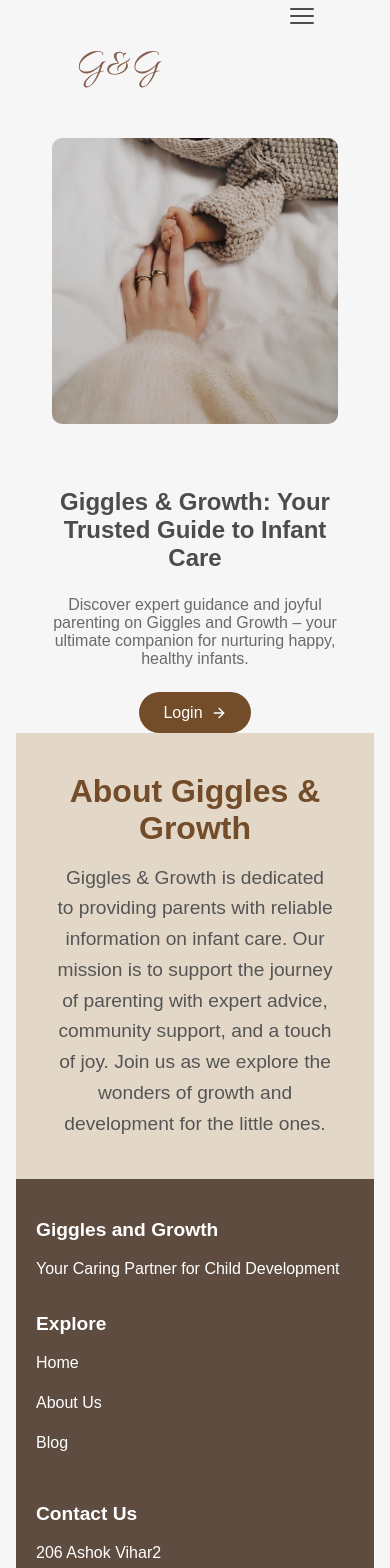
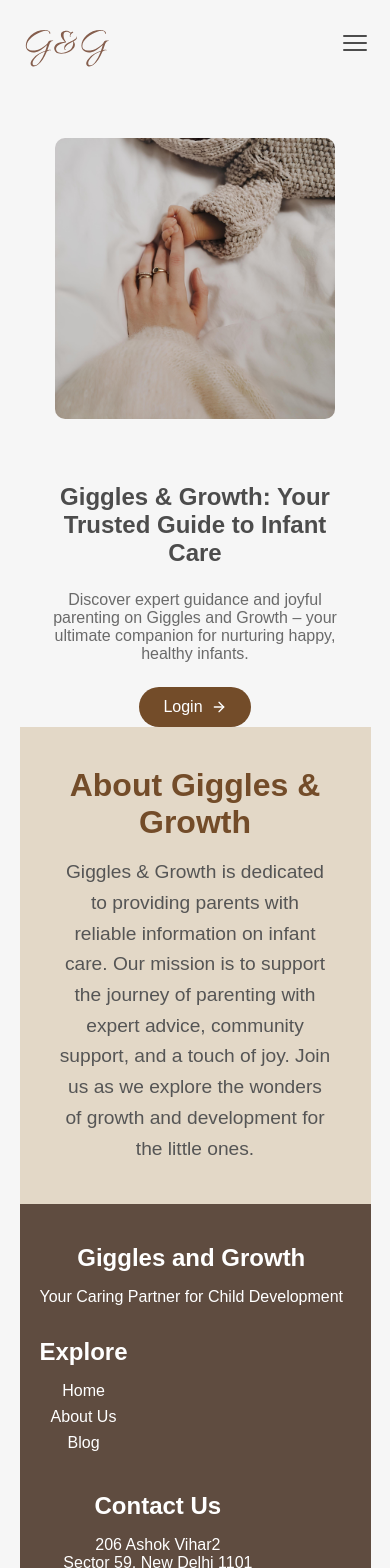
Before and after one commit to Prolifictalen/infactcare, a React (Create React App) app: page / in a window 390 px wide. Shown: the top 1568 px of the page. Built offline with nearby package versions, Linux system fonts and the light colour scheme.

Commit message:
Update App.css

```diff
--- a/src/App.css
+++ b/src/App.css
@@ -6,20 +6,21 @@
   font-family: "Reem Kufi", sans-serif !important;
 }
 
-html, body {
-  overflow-x: hidden; /* Prevent horizontal scrolling */
-  max-width: 100%; /* Restrict body width */
+img {
+  max-width: 100%;
+  height: auto;
 }
 
 body {
+  max-width: 100%;
+  overflow-x: hidden;
   background-color: #f6f6f6;
 }
 
 .App {
   min-height: 100vh;
-  padding: 0 1rem; /* Add padding without causing overflow */
-  width: 100%;
-  max-width: 100%; /* Ensure no horizontal overflow */
+  width: 90vw;
+  max-width: 1900px;
   margin: 0 auto;
 }
 
@@ -29,25 +30,15 @@ nav {
   align-items: center;
   justify-content: space-between;
   max-height: 90px;
-  margin-top: 0;
-  flex-wrap: wrap; /* Ensure it wraps on small screens */
-}
-
-.nav-links-container {
-  display: flex;
-  flex-wrap: wrap; /* Allow links to wrap */
-  justify-content: center;
-  max-width: 100%; /* Prevent horizontal overflow */
+  margin-top: 0px;
 }
 
 .nav-links-container a {
-  margin: 0.5rem;
+  margin-right: 3rem;
   text-decoration: none;
   color: black;
   font-size: 1.1rem;
   font-weight: 600;
-  flex: 1; /* Allow links to shrink */
-  text-align: center; /* Align links in the center */
 }
 
 .logo {
@@ -64,7 +55,6 @@ nav {
   justify-content: space-between;
   padding-top: 3rem;
   position: relative;
-  flex-wrap: wrap; /* Ensure wrapping on smaller screens */
 }
 
 .home-text-section {
@@ -79,7 +69,6 @@ nav {
   font-size: clamp(2rem, 5vw, 4rem);
   color: #4c4c4c;
   max-width: 600px;
-  text-align: left;
 }
 
 .description {
@@ -120,6 +109,76 @@ nav {
   border-radius: 10px;
 }
 
+/* Interactive Cards Section */
+.interactive-section {
+  padding: 40px 0;
+  background-color: #fdf8f5; /* Light beige background */
+  text-align: center;
+}
+
+.interactive-section h2 {
+  font-size: 2.5rem;
+  color: #734c29;
+  margin-bottom: 20px;
+}
+
+.interactive-description {
+  font-size: 1.2rem;
+  color: #6a6a6a;
+  margin-bottom: 30px;
+  max-width: 800px;
+  margin-left: auto;
+  margin-right: auto;
+}
+
+.interactive-cards {
+  display: flex;
+  flex-wrap: wrap;
+  justify-content: center;
+  gap: 20px;
+}
+
+.card {
+  width: 250px;
+  background-color: #fff;
+  border-radius: 10px;
+  box-shadow: 0px 4px 8px rgba(0, 0, 0, 0.1);
+  overflow: hidden;
+  cursor: pointer;
+  text-decoration: none; /* Remove underline */
+  color: inherit; /* Inherit text color */
+  transition: transform 0.3s ease, box-shadow 0.3s ease;
+}
+
+.card:hover {
+  transform: translateY(-10px);
+  text-decoration: none;
+  box-shadow: 0px 8px 16px rgba(0, 0, 0, 0.2);
+}
+
+.card img {
+  width: 100%;
+  height: 150px;
+  object-fit: cover;
+}
+
+.card-content {
+  padding: 15px;
+  text-align: center;
+}
+
+.card-content h3 {
+  font-size: 1.2rem;
+  color: #4c4c4c;
+  margin-bottom: 10px;
+}
+
+.card-content p {
+  font-size: 1rem;
+  color: #6a6a6a;
+}
+
+
 /* About Section */
 .about-section {
   background-color: #e3d8c7;
@@ -140,24 +199,22 @@ nav {
 }
 
 /* Footer */
+/* Footer */
 .footer {
   display: flex;
-  flex-direction: row; /* Default for larger screens */
-  justify-content: space-between; /* Space between sections */
-  align-items: flex-start; /* Align items to the top */
+  justify-content: space-between;
+  align-items: flex-start;
   background-color: #734c29;
   color: white;
   padding: 20px 40px;
-  flex-wrap: wrap; /* Allow wrapping for smaller screens */
+  flex-wrap: wrap;
 }
 
-/* Footer Sections */
 .footer-left,
 .footer-middle,
 .footer-right {
   flex: 1;
   margin-bottom: 1rem;
-  text-align: left; /* Default alignment for desktop */
 }
 
 .footer-left h3,
@@ -171,43 +228,26 @@ nav {
 .footer-middle ul,
 .footer-right p {
   font-size: 1rem;
-  line-height: 1.5; /* Improve readability */
 }
 
 .footer-middle ul {
   list-style: none;
   padding: 0;
-  margin: 0;
 }
 
 .footer-middle ul li {
   margin-bottom: 0.5rem;
 }
 
-/* Responsive Footer Styling for Mobile */
-@media (max-width: 768px) {
-  .footer {
-    flex-direction: column; /* Stack sections vertically */
-    align-items: center; /* Center-align content */
-    text-align: center; /* Center text within each section */
-  }
+.footer-middle ul li a {
+  color: white; /* Simple white text for the links */
+  text-decoration: none; /* Remove underline */
+  font-weight: 600; /* Optional: Make the text slightly bold */
+}
 
-  .footer-left,
-  .footer-middle,
-  .footer-right {
-    width: 100%; /* Take full width */
-    margin-bottom: 2rem; /* Add space between sections */
-  }
-
-  .footer-middle ul li {
-    margin-bottom: 1rem; /* Increase spacing for better touch usability */
-  }
-
-  .footer-left h3,
-  .footer-middle h4,
-  .footer-right h4 {
-    font-size: 1.2rem; /* Adjust font size for mobile */
-  }
+.footer-middle ul li a:hover {
+  color: white; /* Keep white color on hover */
+  text-decoration: none; /* No underline or style changes */
 }
 
 /* Responsive Styles */
@@ -256,19 +296,13 @@ nav {
     margin-bottom: 2rem;
   }
 
-  nav {
-    flex-direction: column; /* Stack items vertically */
+  .interactive-cards {
+    flex-direction: column;
     align-items: center;
   }
 
-  .nav-links-container {
-    flex-direction: column;
-  }
-
-  .nav-links-container a {
-    margin: 10px 0;
-    font-size: 1rem;
-    width: 100%;
+  .card {
+    width: 90%;
   }
 }
 
@@ -284,4 +318,8 @@ nav {
   .secondary-button {
     padding: 0.7rem 1.5rem;
   }
+
+  .card img {
+    height: 120px;
+  }
 }
```
